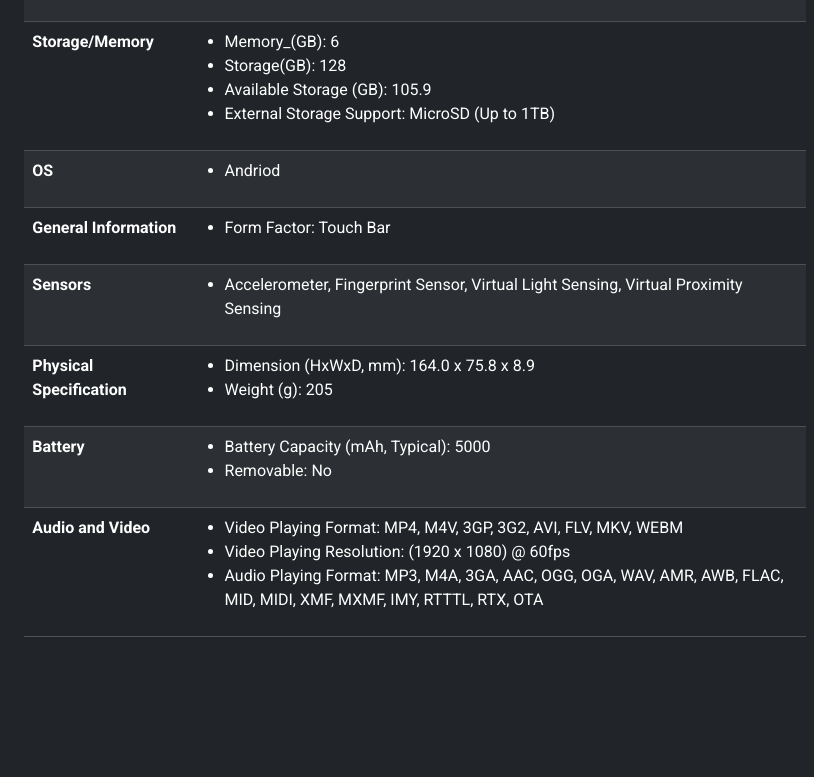
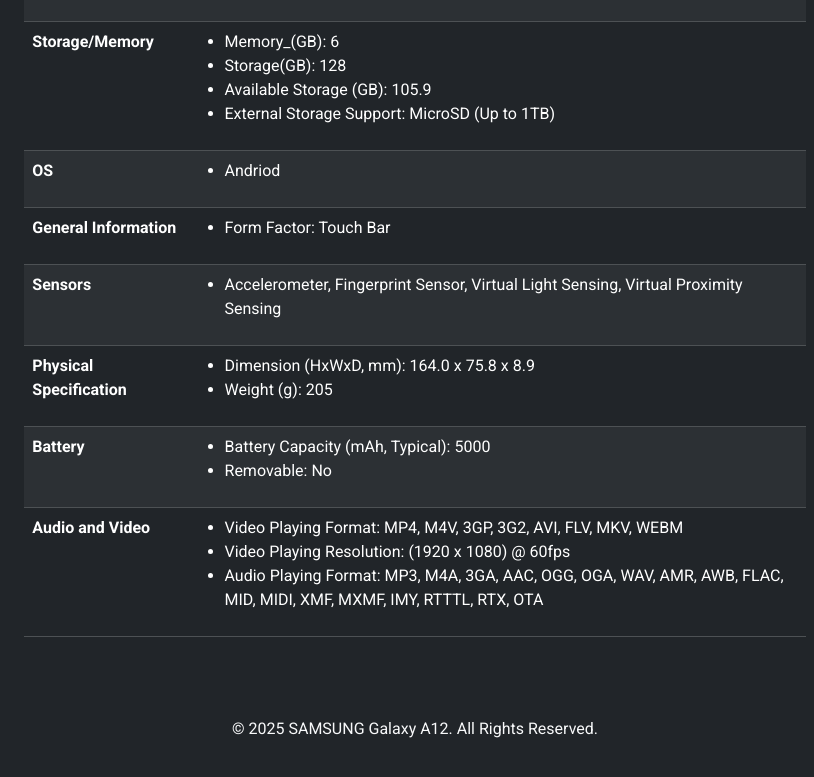
Before and after one commit to Ermel-06/SAMSUNG-Galaxy-A12, a plain HTML site: page index.html in a window 1280 px wide. Shown: the part 2627-3404 px from the top of the page, without its empty margins (225-1039 px from the left). Before the commit the page ends 3328 px from the top, so only its background shows below. Drawn offline with nearby package versions, Linux system fonts and the light colour scheme.

Commit message:
Adds Footer

```diff
--- a/index.html
+++ b/index.html
@@ -258,8 +258,9 @@
 
             </div>
         </div>
-
-
+        <footer class="bg-dark text-light text-center py-3 mt-5">
+            <p class="mb-0">© 2025 SAMSUNG Galaxy A12. All Rights Reserved.</p>
+        </footer>
     </div>
 
     <script>
```
